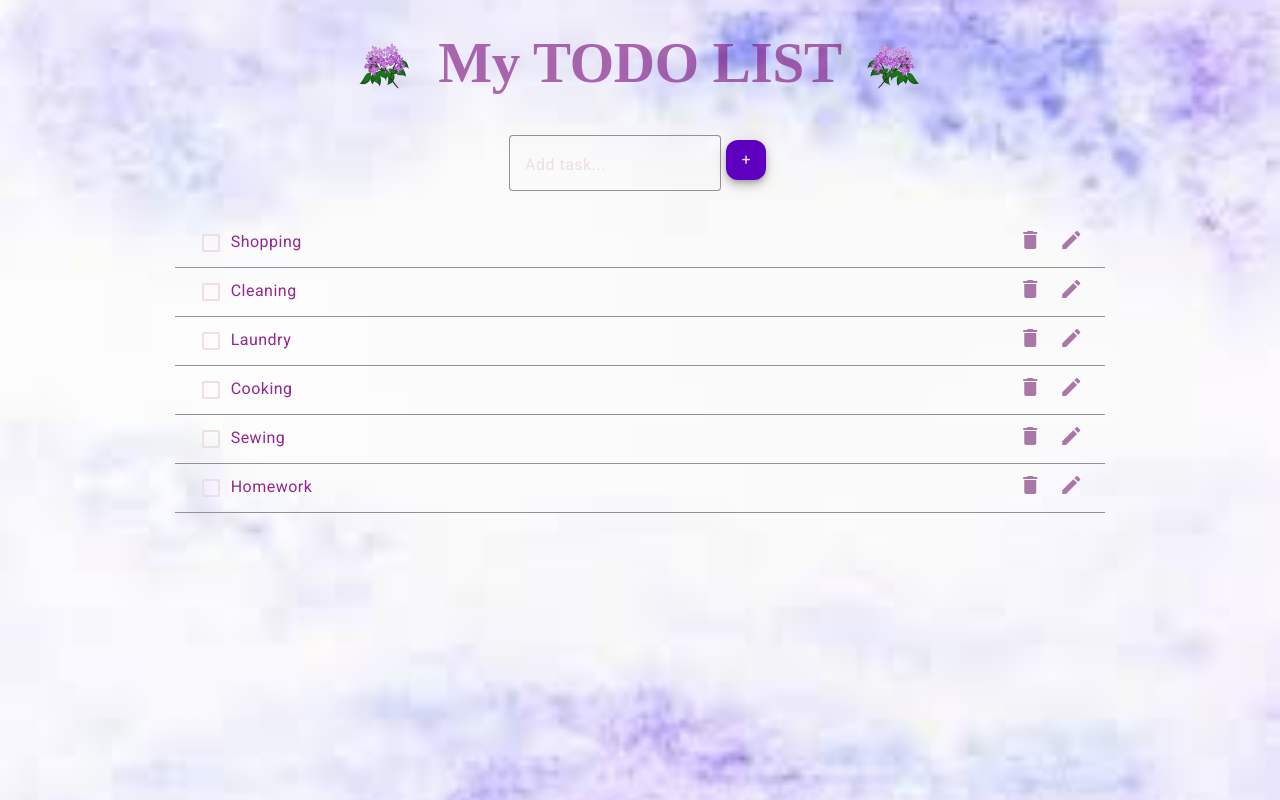
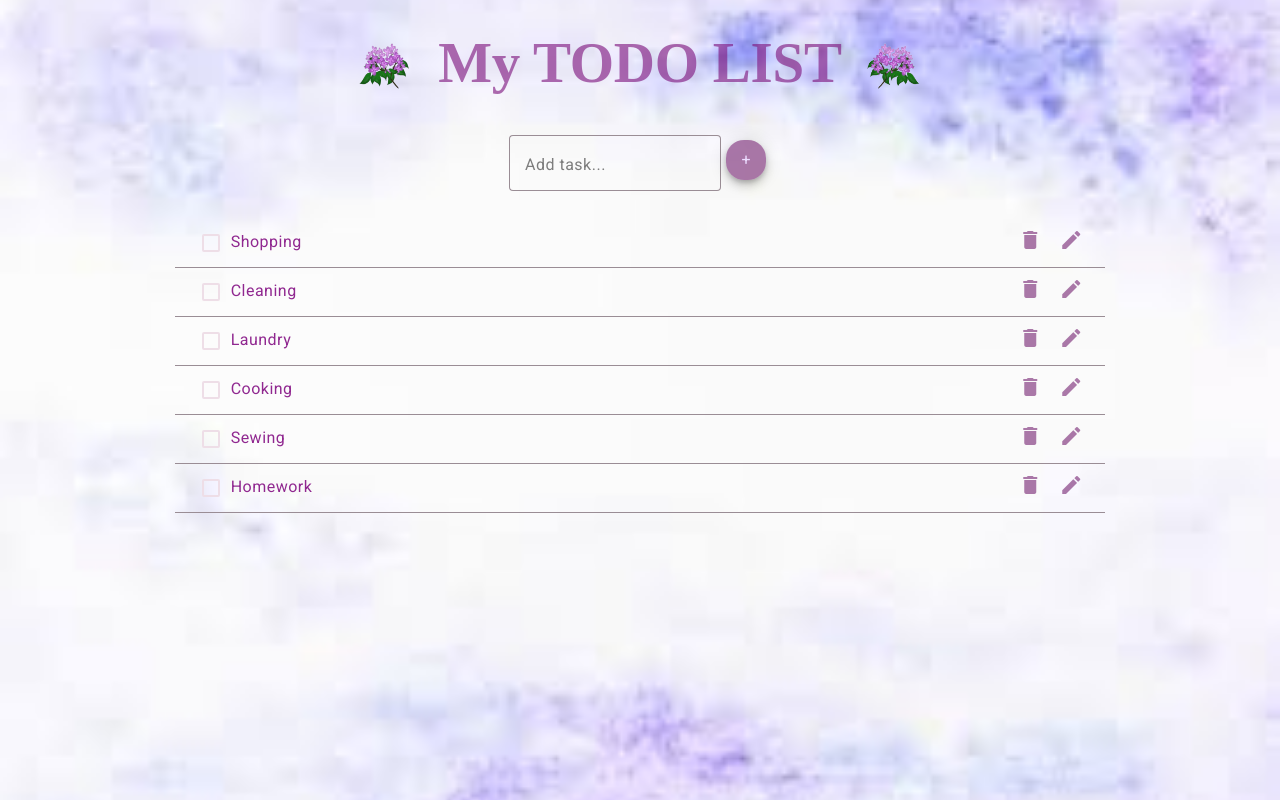
Before and after one commit to FarahBahaa/Todo-List, an Angular app: page / in a window 1280 px wide. Built offline with nearby package versions, Linux system fonts and the light colour scheme.

Commit message:
Styling todo list add component

```diff
--- a/src/app/todo-list-add/todo-list-add.component.css
+++ b/src/app/todo-list-add/todo-list-add.component.css
@@ -3,6 +3,13 @@
   flex-direction: row;
   justify-content: center;
 }
+
+mat-label{
+  color: rgb(0,0,0,0.5);
+}
+
 .button{
   margin:5px;
+  background-color: rgb(122 43 119 / 63%);
+  border-radius:45%;
 }
```
